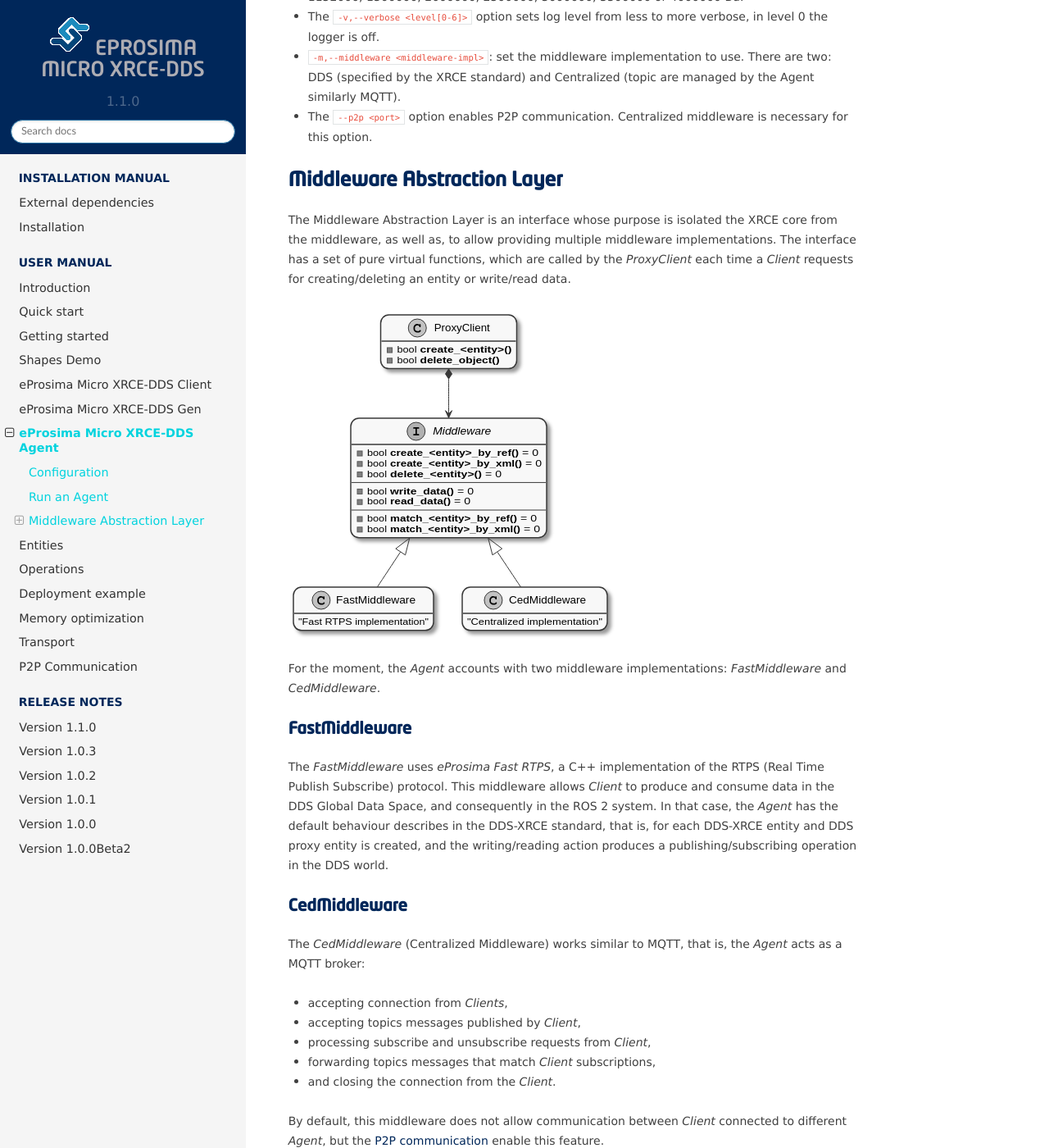
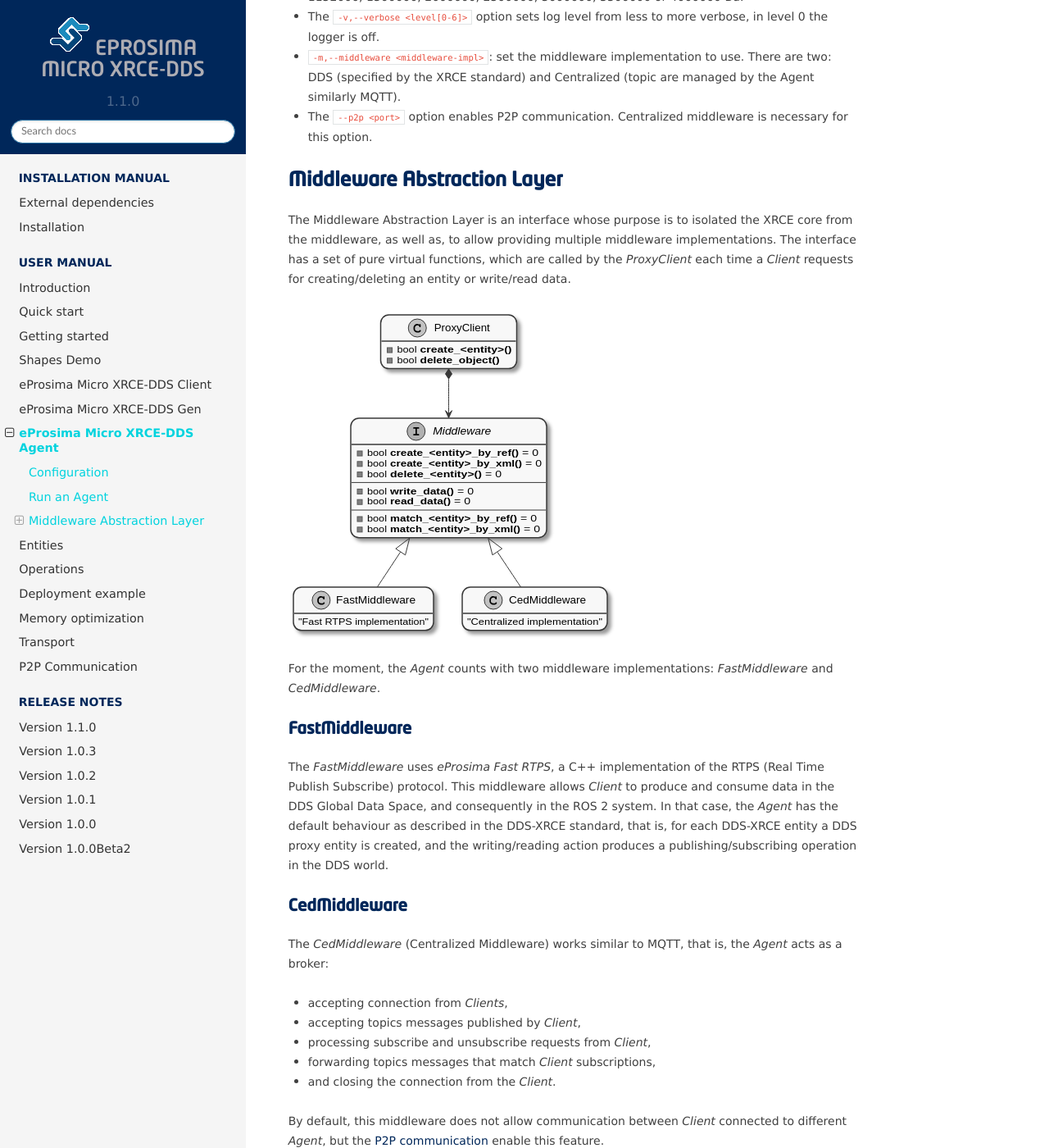
Before and after one commit to eProsima/Micro-XRCE-DDS-docs, a Sphinx documentation site: the page built from docs/agent.rst, in a window 1280 px wide and 1400 px high, scrolled down 2406 px. Shown: the whole window at 82% size. Built offline with Sphinx 7.4.7 and the Read the Docs theme 2.0.0, drawn with Linux system fonts in a browser that asks for light colours.

Commit message:
Refs #6551. Attend pull request comments.

```diff
--- a/docs/agent.rst
+++ b/docs/agent.rst
@@ -109,26 +109,26 @@
 Middleware Abstraction Layer
 ----------------------------
 
-The Middleware Abstraction Layer is an interface whose purpose is isolated the XRCE core from the middleware, as well as, to allow providing multiple middleware implementations.
+The Middleware Abstraction Layer is an interface whose purpose is to isolated the XRCE core from the middleware, as well as, to allow providing multiple middleware implementations.
 The interface has a set of pure virtual functions, which are called by the `ProxyClient` each time a *Client* requests for creating/deleting an entity or write/read data.
 
 .. image:: images/middleware_abstraction_layer.svg
 
-For the moment, the *Agent* accounts with two middleware implementations: *FastMiddleware* and *CedMiddleware*.
+For the moment, the *Agent* counts with two middleware implementations: *FastMiddleware* and *CedMiddleware*.
 
 FastMiddleware
 ^^^^^^^^^^^^^^
 
 The *FastMiddleware* uses *eProsima Fast RTPS*, a C++ implementation of the RTPS (Real Time Publish Subscribe) protocol.
 This middleware allows *Client* to produce and consume data in the DDS Global Data Space, and consequently in the ROS 2 system.
-In that case, the *Agent* has the default behaviour describes in the DDS-XRCE standard, that is, for each DDS-XRCE entity and DDS proxy entity is created, and the writing/reading action produces a publishing/subscribing operation in the DDS world.
+In that case, the *Agent* has the default behaviour as described in the DDS-XRCE standard, that is, for each DDS-XRCE entity a DDS proxy entity is created, and the writing/reading action produces a publishing/subscribing operation in the DDS world.
 
 .. _ced_middleware_label:
 
 CedMiddleware
 ^^^^^^^^^^^^^
 
-The *CedMiddleware* (Centralized Middleware) works similar to MQTT, that is, the *Agent* acts as a MQTT broker:
+The *CedMiddleware* (Centralized Middleware) works similar to MQTT, that is, the *Agent* acts as a broker:
 
 * accepting connection from *Clients*,
 * accepting topics messages published by *Client*,
```
